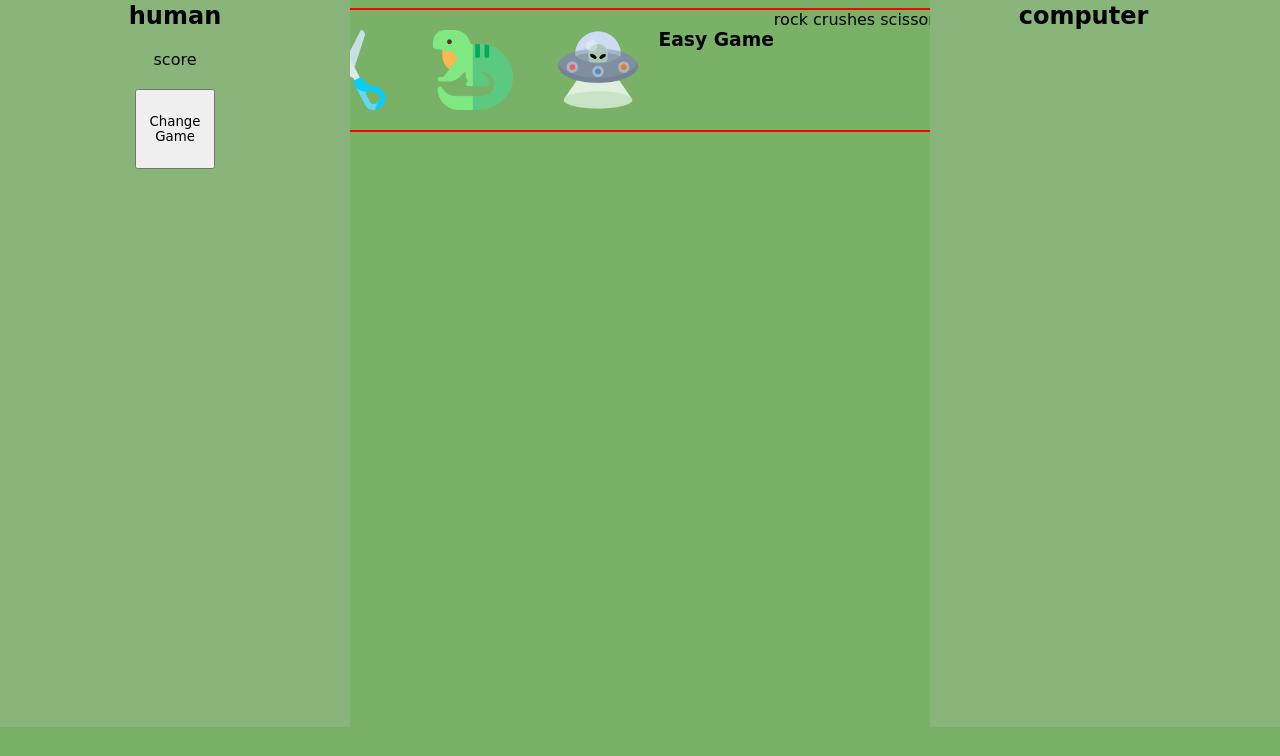
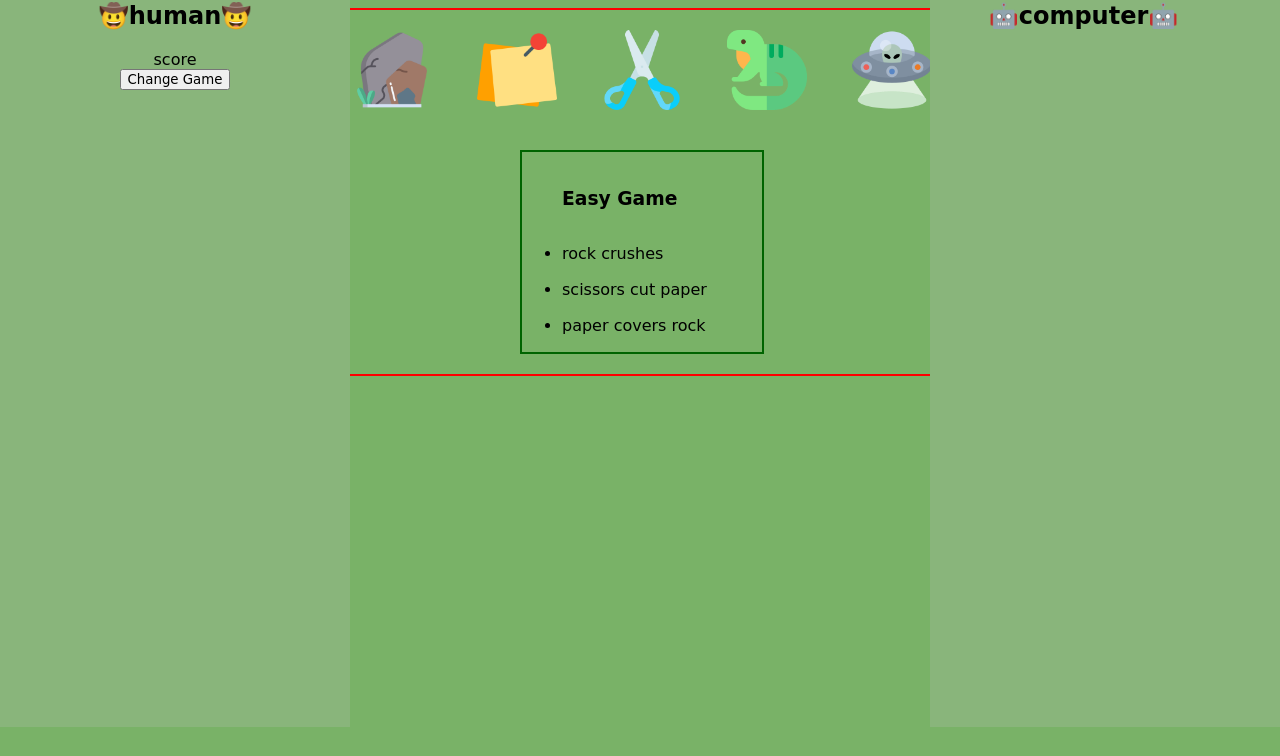
Before and after one commit to Marisa5280/Rock-Paper-Scissors, a plain HTML site: page index.html in a window 1280 px wide. Shown: the part 73-829 px from the top of the page. After the commit the page ends 800 px from the top, so only its background shows below. Drawn offline with Linux system fonts and the light colour scheme; a web font is replaced by a local one.

Commit message:
add rules for easy game

```diff
--- a/index.html
+++ b/index.html
@@ -16,29 +16,29 @@
             <!-- "" won this round -->
         </p>
         <aside class="left-section-wrapper">
-            <h2>human</h2>
+            <h2>🤠human🤠</h2>
             <div class="score">
                 score
             </div>
             <button>Change Game</button>
         </aside>
         <main>
-            <div class="game-icons">
+            <div class="game-buttons">
                 <button class="selection" id="rock"></button>
                 <button class="selection" id="paper"></button>
                 <button class="selection" id="scissors"></button>
                 <button class="selection" id="lizard"></button>
                 <button class="selection" id="alien"></button>
             </div>
-            <p>
+            <ul class="rules">
                 <h3>Easy Game</h3>
-                rock crushes scissors
-                scissors cut paper
-                paper covers rock
-            </p>
+                <li>rock crushes
+                <li>scissors cut paper</li>
+                <li>paper covers rock</li>
+            </ul>
         </main>
         <aside class="right-section-wrapper">
-            <h2>computer</h2>
+            <h2>🤖computer🤖</h2>
             <div class="score">
                 score
             </div>
--- a/main.js
+++ b/main.js
@@ -1,5 +1,7 @@
 // query Selectors
 // var gameSection = document.querySelectorAll(".game-buttons")
+
+// Event listeners
 
 // global variables
 
@@ -25,8 +27,6 @@ function createGame() {
         human: human,
         computer: computer,
     }
-    // gameObject = game
-    console.log(game)
     return gameObject
 }
 
--- a/styles.css
+++ b/styles.css
@@ -4,7 +4,7 @@
 
 body {
   background-color: #79B267;
-  height: 100vh;
+  height: 100%;
 
 }
 
@@ -37,7 +37,7 @@ h1 {
   flex-direction: column;
   }
 
-button {
+.selection {
   height: 80px;
   width: 80px;
   margin: 20px;
@@ -87,4 +87,20 @@ main {
   justify-content: center;
   border: 2px solid red;
   justify-items: center;
+  flex-direction: column;
+  align-items: center;
+  height: 100%;
+  width: 50%;
+  margin-left: 25%;
 }
+
+.rules {
+  margin: 20px;
+  height: 200px;
+  width: 200px;
+  border: 2px solid darkgreen;
+  display: flex;
+  flex-direction: column;
+  justify-content: space-evenly;
+  align-items: flex-start;
+}
```
